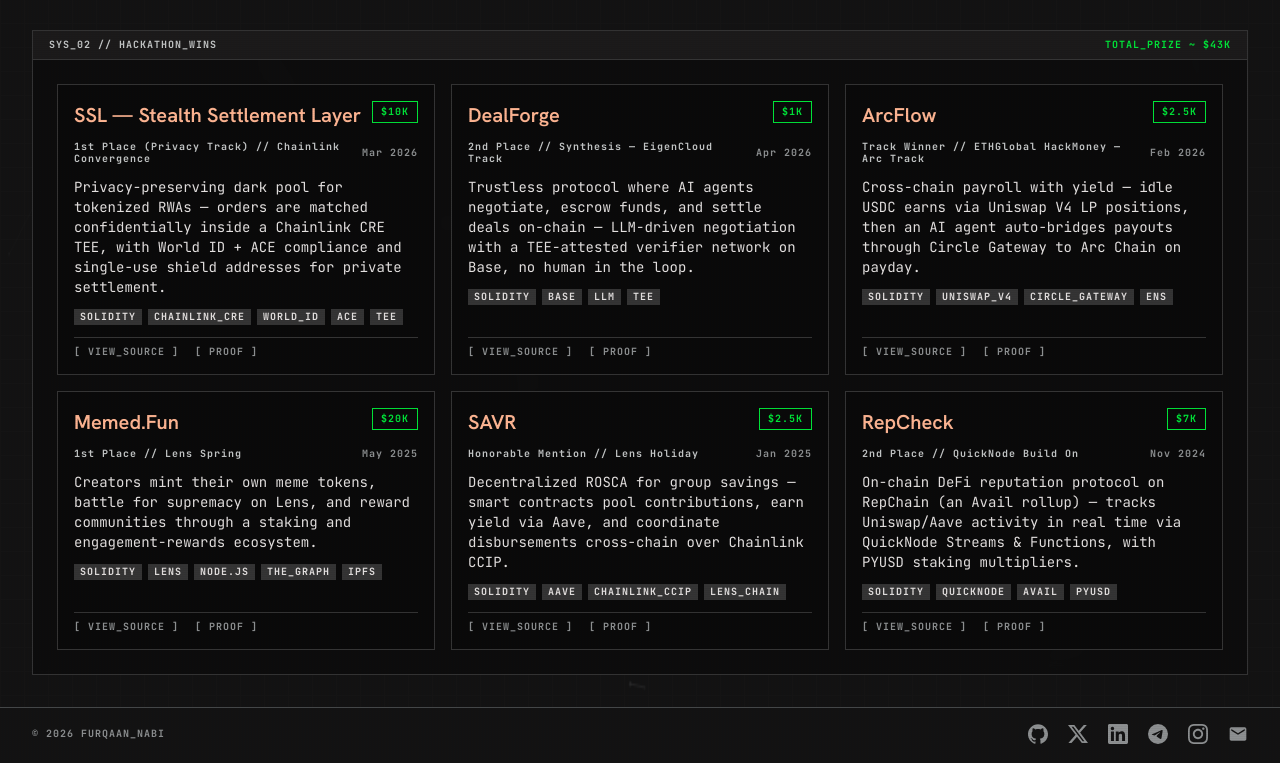
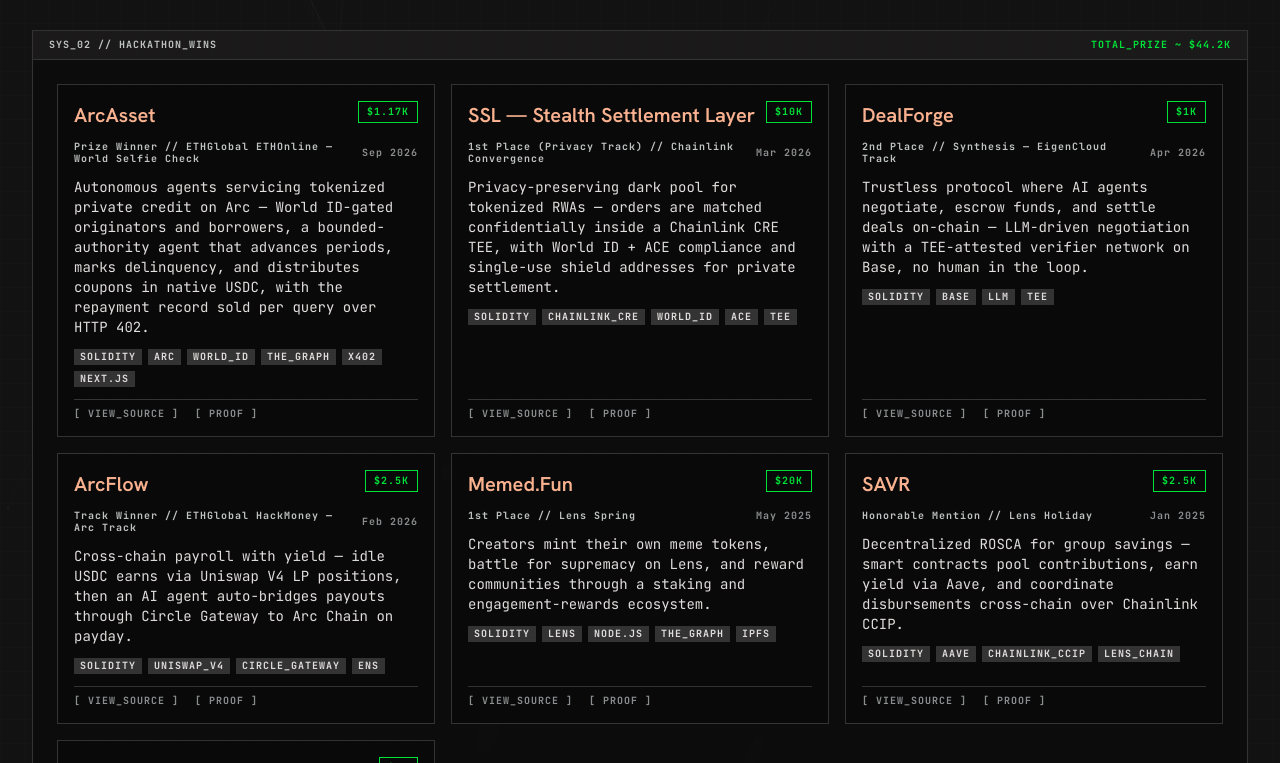
Before and after one commit to furqaannabi/furqaannabi, a Next.js app in the folder web/: page / in a window 1280 px wide. Shown: the part 1057-1820 px from the top of the page. Built offline with nearby package versions, Linux system fonts and the light colour scheme.

Commit message:
Add ArcAsset project details and award information to README, CV, and data files
Included the World Selfie Check Prize details for ArcAsset in the README.md, web CV, and data.ts. Updated the CV HTML to reflect the new award, enhancing the project's visibility and recognition.

```diff
--- a/web/public/cv.html
+++ b/web/public/cv.html
@@ -222,6 +222,11 @@
     <div class="sec-title">Selected Projects &amp; Awards</div>
     <div class="awards-grid">
       <div class="award">
+        <div class="award-head"><span class="award-name">ArcAsset</span><span class="award-prize">$1.17K</span></div>
+        <div class="award-meta">World Selfie Check Prize — ETHGlobal ETHOnline · Sep 2026</div>
+        <div class="award-desc">Autonomous agents servicing tokenized private credit on Arc — World ID-gated issuance, a bounded-authority agent that advances periods, marks delinquency, and distributes coupons in native USDC, with repayment data sold per query via x402.</div>
+      </div>
+      <div class="award">
         <div class="award-head"><span class="award-name">SSL — Stealth Settlement Layer</span><span class="award-prize">$10K</span></div>
         <div class="award-meta">1st Place, Privacy Track — Chainlink Convergence · Mar 2026</div>
         <div class="award-desc">Privacy-preserving dark pool for tokenized RWAs — orders matched confidentially inside a Chainlink CRE TEE, with World ID + ACE compliance and single-use shield addresses for settlement.</div>
--- a/web/src/app/data.ts
+++ b/web/src/app/data.ts
@@ -11,6 +11,18 @@
 };
 
 export const HACKATHON_WINS: Win[] = [
+  {
+    name: "ArcAsset",
+    placement: "Prize Winner",
+    event: "ETHGlobal ETHOnline — World Selfie Check",
+    date: "Sep 2026",
+    prize: "$1.17K",
+    description:
+      "Autonomous agents servicing tokenized private credit on Arc — World ID-gated originators and borrowers, a bounded-authority agent that advances periods, marks delinquency, and distributes coupons in native USDC, with the repayment record sold per query over HTTP 402.",
+    stack: ["SOLIDITY", "ARC", "WORLD_ID", "THE_GRAPH", "X402", "NEXT.JS"],
+    href: "https://github.com/furqaannabi/arcasset",
+    proof: "https://ethglobal.com/showcase/arcasset-av1gr",
+  },
   {
     name: "SSL — Stealth Settlement Layer",
     placement: "1st Place (Privacy Track)",
```
Also changed, not shown: 2 other files (tests, documents, lock files or other folders).
